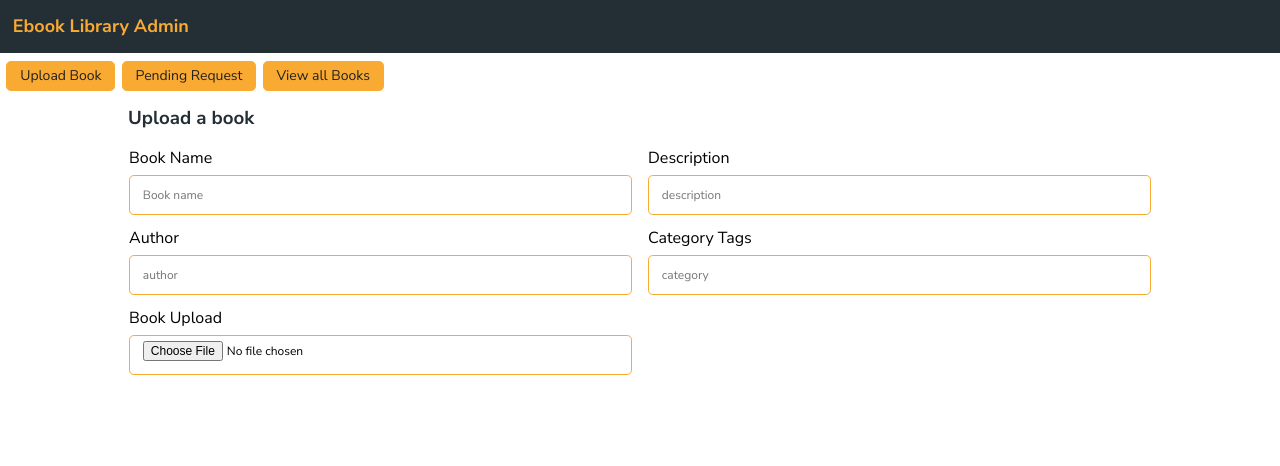
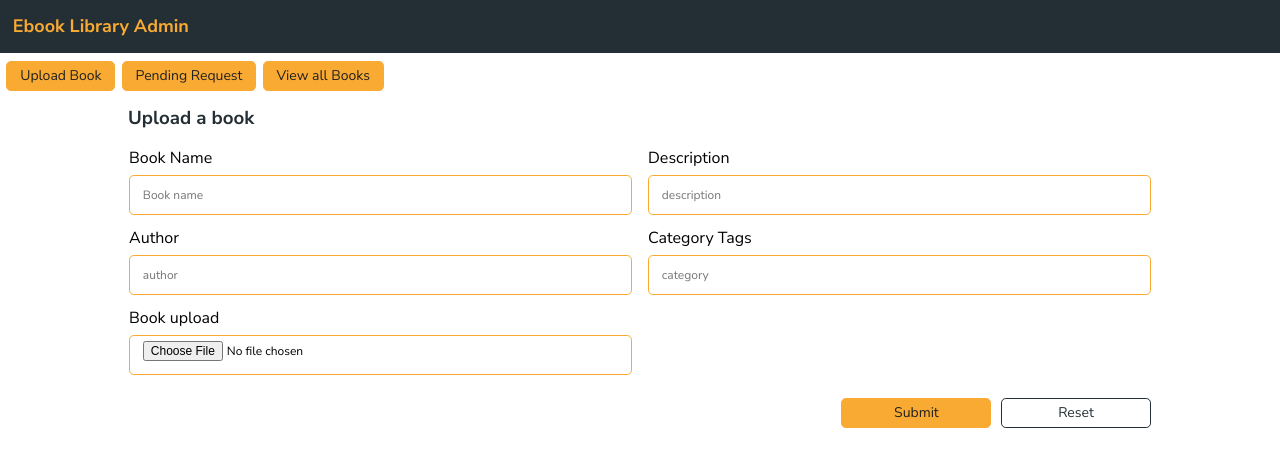
Before and after one commit to SabarnaBasak-web/pdfLibrary-admin, a React (Vite) app: page / in a window 1280 px wide. Both pictures are taken after a click on the button "Upload Book". Shown: the top 466 px of the page. Built offline with nearby package versions, Linux system fonts and the light colour scheme.

Commit message:
feat: upload pdf or ebook

```diff
--- a/src/components/UploadBook/UploadBook.style.css
+++ b/src/components/UploadBook/UploadBook.style.css
@@ -1,14 +1,15 @@
-.uploadContainer{
-    margin:0.8rem 0.4rem;
+.uploadContainer {
+  margin: 0.8rem 0.4rem;
   box-sizing: border-box;
   width: 80%;
 }
 
-.formContainer{
-    padding:0.8rem 0rem;
+.formContainer {
+  padding: 0.8rem 0rem;
   box-sizing: border-box;
   display: grid;
   grid-template-columns: repeat(2, 1fr);
+  grid-template-rows: repeat(3, 1fr);
   align-items: center;
   flex-direction: column;
   background-color: #fff;
@@ -19,28 +20,65 @@
   row-gap: 0.7rem;
 }
 
-.formInput{
-    font-family: 'Nunito Sans', sans-serif;
+.formInput {
+  font-family: "Nunito Sans", sans-serif;
   font-size: 12px;
   background-color: #fff;
   border: 1px solid #f9aa33;
-    padding:0.3rem 0.8rem;
+  padding: 0.3rem 0.8rem;
   border-radius: 0.3rem;
   height: 40px;
   outline: none;
   width: 100%;
 }
 
-h3{
+h3 {
   color: #232f34;
-    font-family: 'Nunito Sans', sans-serif;
+  font-family: "Nunito Sans", sans-serif;
   font-weight: 700;
 }
-.inputContainer{
+.inputContainer {
   display: flex;
   flex-direction: column;
   align-items: flex-start;
   justify-content: flex-start;
   width: 100%;
-    gap:5px;
+  gap: 5px;
 }
+
+.formSubmit {
+  border-radius: 0.3rem;
+  background-color: #f9aa33;
+  color: #212121;
+  padding: 0.3rem 0.8rem;
+  box-sizing: border-box;
+  border: 1px solid #f9aa33;
+  font-family: "Nunito Sans", sans-serif;
+  font-size: 14px;
+  font-weight: 500;
+  cursor: pointer;
+  width: 150px;
+  margin-top: 0.7rem;
+}
+.formReset {
+  border-radius: 0.3rem;
+  color: #232f34;
+  background-color: #fff;
+  padding: 0.3rem 0.8rem;
+  box-sizing: border-box;
+  border: 1px solid #232f34;
+  font-family: "Nunito Sans", sans-serif;
+  font-size: 14px;
+  font-weight: 500;
+  cursor: pointer;
+  width: 150px;
+  margin-top: 0.7rem;
+}
+
+.formButtonGroup {
+  display: flex;
+  flex-direction: row;
+  gap: 0.6rem;
+  justify-content: flex-end;
+  align-items: center;
+}
--- a/src/components/UploadBook/UploadBook.tsx
+++ b/src/components/UploadBook/UploadBook.tsx
@@ -1,79 +1,128 @@
-import React from "react";
+import React, { useState } from "react";
 import { useFormik } from "formik";
 import "./UploadBook.style.css";
+
 function UploadBook() {
+  const [fileName, setFileName] = useState<Blob | null>(null);
+  const [alert, setAlert] = useState({
+    display: false,
+    msg: "",
+    status: 0,
+  });
+  const formHandleChange = (type: string, e: any) => {
+    setFileName(e.target.files[0]);
+    console.log("Event", e.target.files[0], typeof e, type);
+  };
   const formik = useFormik({
     initialValues: {
       name: "",
       description: "",
-      fileName: "",
-      author: "",
-      category: [],
+      authorName: "",
+      categoryName: "",
     },
-    onSubmit: (values) => {
-      console.log(JSON.stringify(values));
+    onSubmit: async (values) => {
+      const formData = new FormData();
+      formData.append("name", values.name);
+      formData.append("fileName", fileName);
+      formData.append("description", values.description);
+      formData.append("authorName", values.authorName);
+      formData.append("categoryName", values.categoryName);
+      formData.append("username", "Sankha");
+
+      try {
+        console.log(JSON.stringify(values), fileName);
+        const response = await fetch("http://localhost:3000/ebook", {
+          method: "POST",
+          body: formData,
+        });
+        const result = await response.json();
+        console.log("Result", result);
+        setAlert({ display: true, msg: result.msg, status: result.status });
+      } catch (err) {
+        console.log("Error ", err);
+      }
     },
   });
+
   return (
-    <div className="uploadContainer">
+    <div className='uploadContainer'>
       <h3>Upload a book</h3>
-      <form onSubmit={formik.handleSubmit} className="formContainer">
-        <div className="inputContainer">
-          <label htmlFor="name">Book Name</label>
+      <form
+        onSubmit={formik.handleSubmit}
+        className='formContainer'
+        encType='multipart/form-data'
+      >
+        <div className='inputContainer'>
+          <label htmlFor='name'>Book Name</label>
           <input
-            type="text"
+            type='text'
             value={formik.values.name}
             onChange={formik.handleChange}
-            placeholder="Book name"
-            className="formInput"
-            name="name"
+            placeholder='Book name'
+            className='formInput'
+            name='name'
           />
         </div>
-        <div className="inputContainer">
+        <div className='inputContainer'>
           <label>Description</label>
           <input
-            type="text"
-            name="description"
-            placeholder="description"
+            type='text'
+            name='description'
+            placeholder='description'
             value={formik.values.description}
-            className="formInput"
+            className='formInput'
             onChange={formik.handleChange}
           />
         </div>
-        <div className="inputContainer">
+        <div className='inputContainer'>
           <label>Author</label>
           <input
-            type="text"
-            name="author"
-            placeholder="author"
-            value={formik.values.author}
-            className="formInput"
+            type='text'
+            name='authorName'
+            placeholder='author'
+            value={formik.values.authorName}
+            className='formInput'
             onChange={formik.handleChange}
           />
         </div>
-        <div className="inputContainer">
+        <div className='inputContainer'>
           <label>Category Tags</label>
           <input
-            type="text"
-            name="category"
-            placeholder="category"
-            value={formik.values.category}
-            className="formInput"
+            type='text'
+            name='categoryName'
+            placeholder='category'
+            value={formik.values.categoryName}
+            className='formInput'
             onChange={formik.handleChange}
           />
         </div>
-        <div className="inputContainer">
-          <label>Book Upload</label>
+        <div className='inputContainer'>
+          <label>Book upload</label>
           <input
-            type="file"
-            name=""
-            placeholder="author"
-            value={formik.values.author}
-            className="formInput"
-            onChange={formik.handleChange}
+            type='file'
+            name='fileName'
+            className='formInput'
+            onChange={(e) => formHandleChange("file", e)}
           />
         </div>
+        <div className='inputContainer'></div>
+        <div></div>
+        <div className='formButtonGroup'>
+          <button className='formSubmit' type='submit' value='Submit'>
+            Submit
+          </button>
+          <button
+            className='formReset'
+            type='reset'
+            value='Reset'
+            onClick={() => formik.resetForm()}
+          >
+            Reset
+          </button>
+        </div>
       </form>
+
+      {alert.display && <div>{alert.msg}</div>}
     </div>
   );
 }
```
Lines whose indentation alone changed are shown as unchanged.
